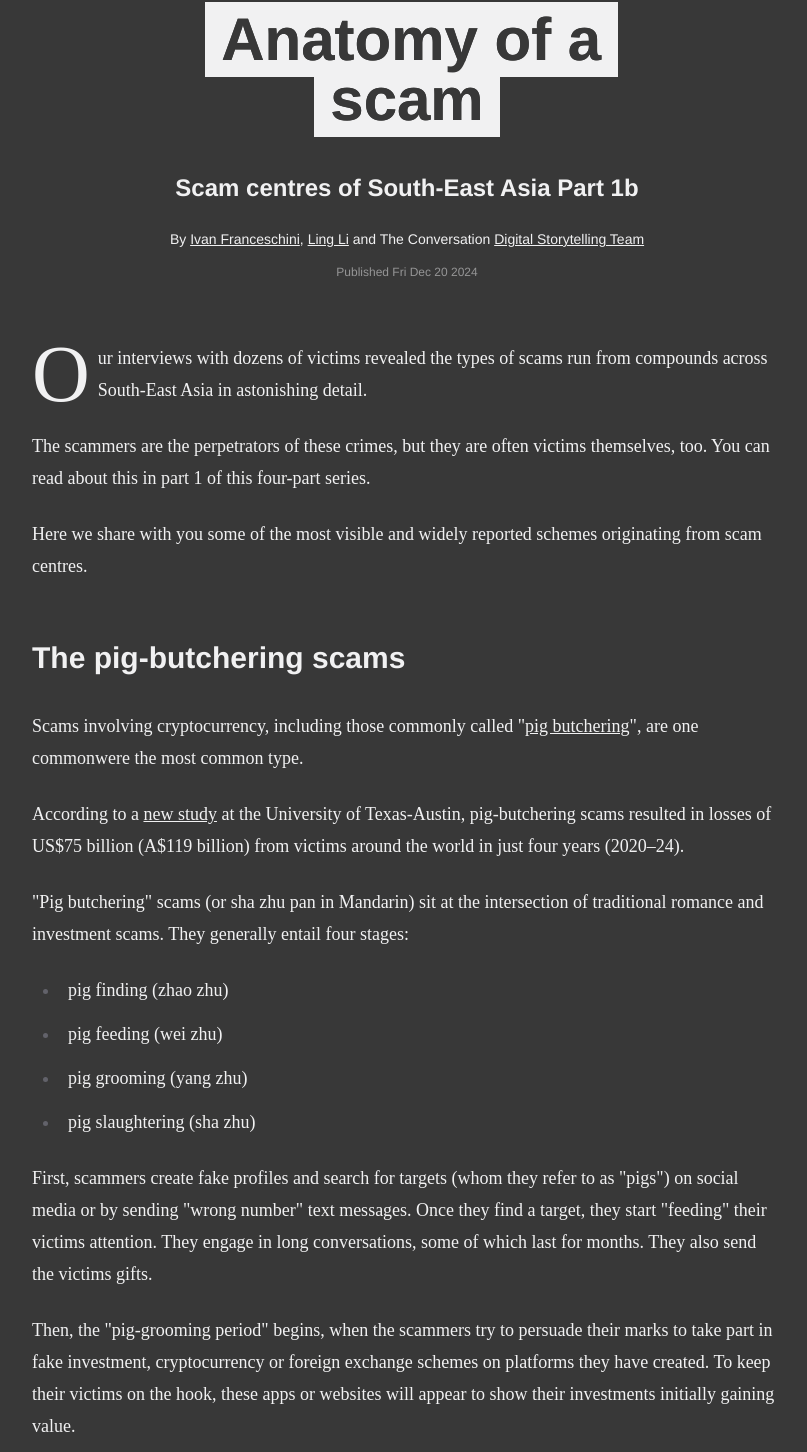
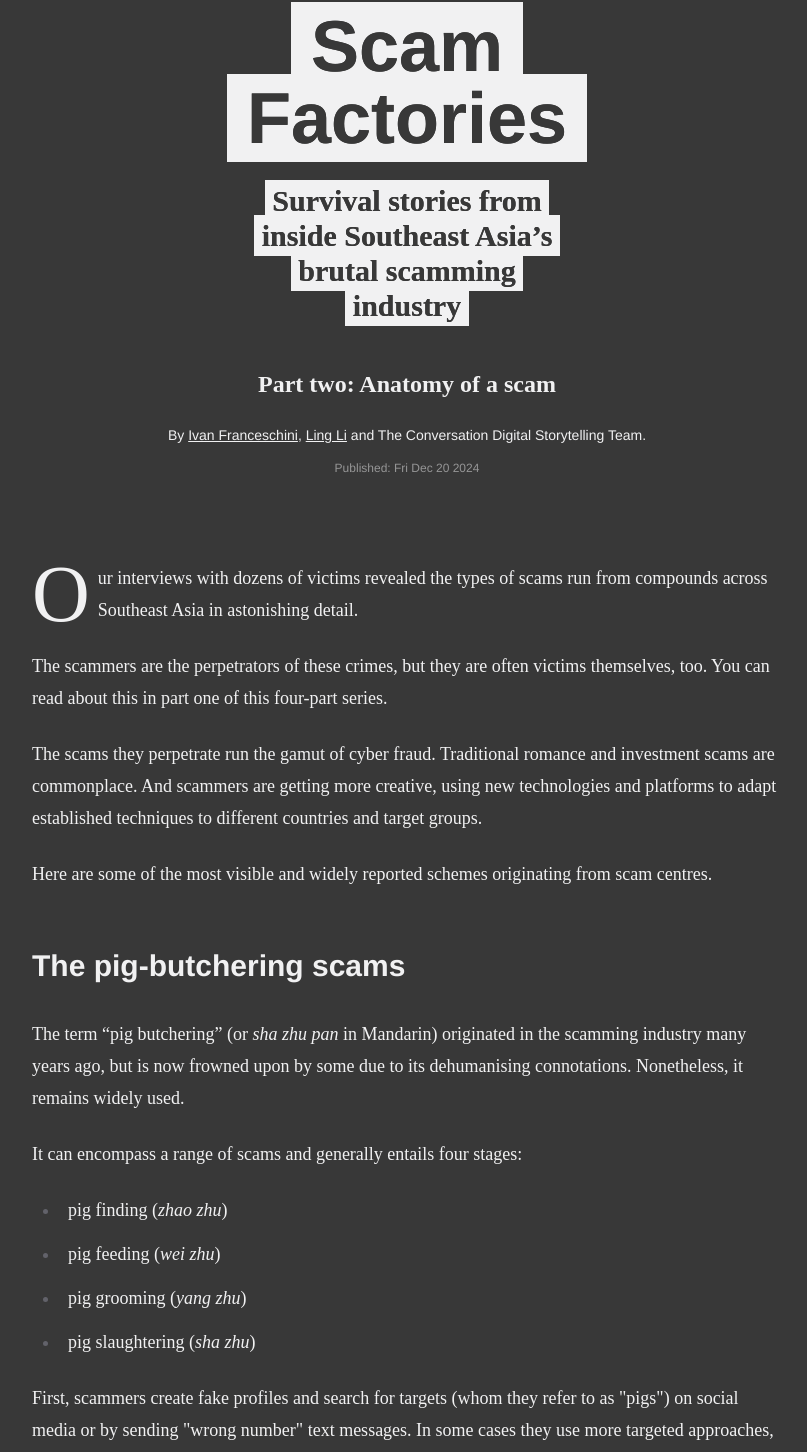
Before and after one commit to conversation/scam-centres-part-2, a React (Vite) app: page / in a window 1280 px wide. Shown: the part 150-1602 px from the top of the page, without its empty margins (233-1040 px from the left). Built offline with nearby package versions, Linux system fonts and the light colour scheme; a web font is replaced by a local one.

Commit message:
edit: text edits

```diff
--- a/src/article.mdx
+++ b/src/article.mdx
@@ -13,51 +13,70 @@ import TitleTextBorder from './components/TitleTextBorder'
 
 <ArticleSetup
   theme='dark'
-  title='Part 1b'
+  title='Anatomy of a scam'
   dropCap={true}
   author='Ivan Franceschini & Ling Li'
-  image='https://images.theconversation.com/files/629474/original/file-20241101-17-hvuwhr.png?auto=format&fit=crop&q=30&ixlib=react-9.10.0&w=1946'
+  image='https://images.theconversation.com/files/611286/original/file-20240805-23-wjps1j.jpeg?ixlib=rb-4.1.0&q=15&auto=format&w=500&dpr=1'
   keywords={['Southeast Asia', 'Myanmar', 'scam', 'scam centre', 'scammers', 'Chinese scams']}
-  standfirst="Inside Southeast Asia's slavery scam centres"
+  standfirst="What kinds of scams are run by Southeast Asia’s brutal scamming industry and how do they work?"
 />
 
-<div className='mx-auto max-w-[45ch] text-center pt-40'>
-  <TitleTextBorder as={'h1'} className='text-balance text-center font-base text-4xl font-bold md:text-5xl lg:text-6xl'>Anatomy of a scam</TitleTextBorder>
+
+
+<div className='place-content-center pt-40 mb-20'>
+  <div className='mx-auto max-w-[45ch] text-center'>
+    <TitleTextBorder
+    as={'h1'}
+    className='text-balance text-center font-base text-5xl font-bold md:text-6xl lg:text-7xl'
+    >Scam Factories</TitleTextBorder>
+    <br />
+  </div>
+
+  <div className='mx-auto max-w-[35ch] text-center'>
+    <TitleTextBorder
+    as={'h1'}
+    className='text-center font-body text-xl font-bold md:text-3xl'
+    >Survival stories from inside Southeast Asia’s brutal scamming industry</TitleTextBorder>
+  </div>
+
+  <h3 className='text-center font-body'>Part two: Anatomy of a scam</h3>
+
+  <div className='text-center'>
+    <span className='inline-block font-base text-sm'>By [Ivan Franceschini](https://theconversation.com/profiles/ivan-franceschini-1529038), [Ling
+    Li](https://theconversation.com/profiles/ling-li-1529042) and The Conversation Digital Storytelling Team.</span><br/><span className='font-base text-xs opacity-50'>Published: <time className=''>{new Date().toDateString()}</time></span>
+  </div>
 </div>
 
-<h3 className='font-base text-center'>Scam centres of South-East Asia Part 1b</h3>
+Our interviews with dozens of victims revealed the types of scams run from compounds across Southeast Asia in astonishing detail.
 
-<div className='text-center mb-14'>
-  <p className='text-sm font-base inline-block m-0'>By [Ivan Franceschini](https://theconversation.com/profiles/ivan-franceschini-1529038), [Ling Li](https://theconversation.com/profiles/ling-li-1529042) and The Conversation [Digital Storytelling Team]()</p><br/>
-  <span className='text-xs font-base opacity-50 m-0'>Published <time >{new Date().toDateString()}</time></span>
-</div>
+The scammers are the perpetrators of these crimes, but they are often victims themselves, too. You can read about this in part one of this four-part series.
 
-Our interviews with dozens of victims revealed the types of scams run from compounds across South-East Asia in astonishing detail.
+The scams they perpetrate run the gamut of cyber fraud. Traditional romance and investment scams are commonplace. And scammers are getting more creative, using new technologies and platforms to adapt established techniques to different countries and target groups.
 
-The scammers are the perpetrators of these crimes, but they are often victims themselves, too. You can read about this in part 1 of this four-part series.
+Here are some of the most visible and widely reported schemes originating from scam centres.
 
-Here we share with you some of the most visible and widely reported schemes originating from scam centres.
 
 ## The pig-butchering scams
 
-Scams involving cryptocurrency, including those commonly called "[pig butchering](https://www.afp.gov.au/news-centre/media-release/pig-butchering-scam-targeting-australians-afp-warns-lonely-hearts-be-wary)", are one commonwere the most common type.
+The term “pig butchering” (or _sha zhu pan_ in Mandarin) originated in the scamming industry many years ago, but is now frowned upon by some due to its dehumanising connotations. Nonetheless, it remains widely used.
 
-According to a [new study](https://time.com/6836703/pig-butchering-scam-victim-loss-money-study-crypto/) at the University of Texas-Austin, pig-butchering scams resulted in losses of US$75 billion (A$119 billion) from victims around the world in just four years (2020–24).
+It can encompass a range of scams and generally entails four stages:
 
-"Pig butchering" scams (or sha zhu pan in Mandarin) sit at the intersection of traditional romance and investment scams. They generally entail four stages:
+* pig finding (_zhao zhu_)
+* pig feeding (_wei zhu_)
+* pig grooming (_yang zhu_)
+* pig slaughtering (_sha zhu_)
 
-* pig finding (zhao zhu)
-* pig feeding (wei zhu)
-* pig grooming (yang zhu)
-* pig slaughtering (sha zhu)
+First, scammers create fake profiles and search for targets (whom they refer to as "pigs") on social media or by sending "wrong number" text messages. In some cases they use more targeted approaches, drawing on leaked or hacked personal data purchased from online marketplaces.
 
-First, scammers create fake profiles and search for targets (whom they refer to as "pigs") on social media or by sending "wrong number" text messages. Once they find a target, they start "feeding" their victims attention. They engage in long conversations, some of which last for months. They also send the victims gifts.
+Once they find a target, they start "feeding" their victims attention. They engage in long conversations, some of which last for months. They also send the victims gifts.
 
-Then, the "pig-grooming period" begins, when the scammers try to persuade their marks to take part in fake investment, cryptocurrency or foreign exchange schemes on platforms they have created. To keep their victims on the hook, these apps or websites will appear to show their investments initially gaining value.
+Then, the "pig-grooming” period begins, when the scammers try to persuade their marks to take part in fake investment, cryptocurrency or foreign exchange schemes on platforms they have created. To keep their victims on the hook, these apps or websites will appear to show their investments initially gaining value.
 
 When a victim begins to get suspicious or asks to cash out, the scammers will move to "pig slaughtering" – locking them out of the app and vanishing.
 
 One pig butchering scam victim who spoke to us described how she was approached through WhatsApp.
+
 
 <PigButcheringSection />
 
@@ -68,11 +87,11 @@ One of our interviewees, a young Chinese graduate student in the United Kingdom,
 
 The student was told she was in trouble. She was immediately suspicious and checked the number on the embassy website – it matched. Scammers do this by using caller ID “spoofing” technology. The call was then transferred to someone claiming to be from the Shanghai police, who said the student was a suspect in a case involving forged passports and money laundering.
 
-Later, another "police officer" sent her what he claimed was an arrest warrant on Telegram and set up a video call to record her "testimony".
+Later, another "police officer" sent what he claimed was an arrest warrant on Telegram and set up a video call to record her "testimony".
 
-The calls continued daily for almost two months. Eventually, the student fell under the scammer's complete control. He told her to transfer RMB500,000 (roughly A$108,000) to a designated "safe account", which would be held in escrow until the allegations against her were cleared up. She complied – and the scammers vanished.
+The calls continued daily for almost two months. Eventually, the student fell under the scammer's complete control. He told her to transfer 500,000 Chinese yuan (roughly A$108,000) to a designated "safe account", which would be held in escrow until the allegations against her were cleared up. She complied – and the scammers vanished.
 
-Scams like these are highly scripted frauds that entail intensive training on how to use specific tools and dedicated phrasebooks, such as the one below.
+Scams like these are highly scripted frauds that require intensive training on how to use specific tools and dedicated phrasebooks, such as the one below.
 
 <PhrasebookScramble />
 
@@ -84,7 +103,7 @@ In recent years, the media has been awash with disturbing reports of a new scam
 
 For instance, in October 2022, two students living in Singapore [were contacted](https://www.channelnewsasia.com/singapore/staged-kidnap-scam-victims-students-cambodia-singapore-fake-china-police-3030701) by fake police officers who said they were being investigated for spreading misinformation about mpox and COVID.
 
-They were told to fly to Cambodia to assist in the investigation, but once there, were forced to make videos pretending to be kidnapped. The videos were then sent to their parents with ransom demands totalling RMB2.8 million (A$585,000).
+They were told to fly to Cambodia to assist in the investigation. But once there, they were forced to make videos pretending to be kidnapped. The videos were then sent to their parents with ransom demands totalling 2.8 million yuan (A$585,000).
 
 Kidnappings are not always staged. According to [Chinese-language media](https://mp.weixin.qq.com/s/R2wyviAOrQ2nubERegvcuw) in Cambodia, a 23-year-old Chinese student in New Zealand was similarly contacted by fake police and told she was under investigation for money laundering and sending harassing text messages.
 
@@ -96,11 +115,13 @@ A video was sent to her family with a demand for a ransom of 5 million yuan (A$1
 
 While many of these scams require substantial investments in time and manpower, others are smaller in scale. And perpetrated at volume, they can also be lucrative.
 
-These include e-commerce scams on mainstream online marketplaces. Victims are lured by low-priced products. After they make a purchase, they are contacted by the seller (a scammer) who persuades them to pay via a separate digital platform. The item then never arrives.
+These include e-commerce scams on mainstream online marketplaces. In these scams, victims are typically enticed by low-priced products. After they make a purchase, they are then contacted by the seller (a scammer) who persuades them to pay via a separate digital platform. The item never arrives – and their money is gone.
 
-Predatory loan scams are also pervasive, particularly in India, where they have been widely reported on. In these operations, victims are tricked by ads on social media for easy, no-questions-asked loans. These are sometimes straightforward scams – victims are told to deposit an small amount of money before the loan “clears”, and this money vanishes.
+Predatory loan scams are also pervasive, particularly in India. In these operations, victims are tricked by ads on social media for easy, no-questions-asked loans. These are sometimes straightforward scams – victims are told to deposit an amount of money before the loan “clears”, and the deposit then vanishes.
 
 In other cases, the scammers will provide the loan, but then harass and intimidate the victim after it’s been repaid, with demands for exorbitant fees and interest.
+
+In part three of our series tomorrow, we’ll look more closely at the rapid growth of scamming enterprises in Southeast Asia and who’s pulling the strings at the top of the multi-billion dollar industry.
 
 <AuthorSection>
  <Acknowledgements>
```
